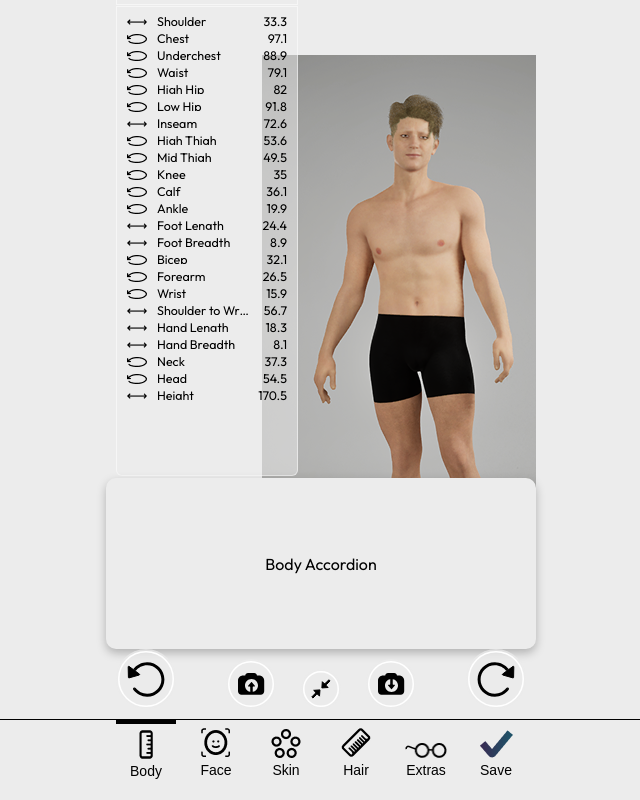
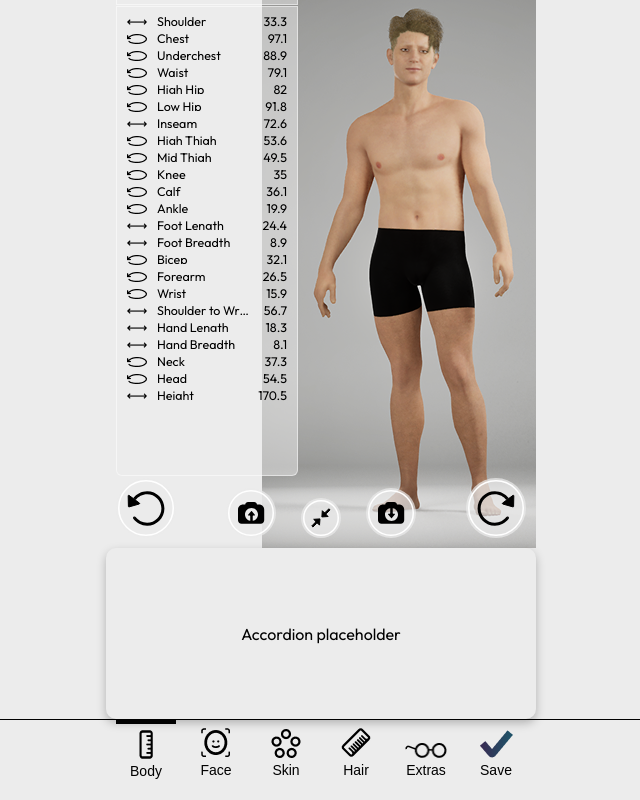
Before and after one commit to filipal/reagraph-vjezba, a React (Vite) app: page /unreal-measurements in a window 1280 px wide. Both pictures are taken after a click on the button "Body". Shown: the part 101-901 px from the top of the page, without its empty margins (319-959 px from the left). Built offline with nearby package versions, Linux system fonts and the light colour scheme.

Commit message:
vraćanje starog koda

```diff
--- a/src/pages/UnrealMeasurements.module.scss
+++ b/src/pages/UnrealMeasurements.module.scss
@@ -22,24 +22,23 @@
   height: 750px;
   position: relative;
   display: flex;
-  flex-direction: column;
   justify-content: center;
   align-items: center;
 }
 
-/* .bodySelected intentionally has no direct styles; see .bodySelected .avatarImage override below */
+.bodySelected {
+  height: 579px;
+  justify-content: flex-end; // Pomera sadržaj uz desnu marginu
+}
 
 .bodySelected .avatarImage {
   width: 274px; // Eksplicitna širina za Body mode
   height: 579px; // Eksplicitna visina za Body mode
-  flex: 0 0 auto; // sprječava rastezanje po flexu
-  align-self: flex-end; // pomak udesno unutar avatarSection
 }
 
 .avatarImage {
   width: 100%;
-  height: auto;
-  flex-grow: 1;
+  height: 100%;
   object-fit: contain;
 }
 
@@ -94,10 +93,6 @@
 }
 
 .accordion {
-  position: absolute;
-  left: 50%;
-  transform: translateX(-50%);
-  bottom: 70px; // točno iznad kontrolnih gumba (10px + 60px)
   width: 430px;
   height: 171px;
   background: #ececec;
@@ -107,7 +102,6 @@
   display: flex;
   align-items: center;
   justify-content: center;
-  z-index: 4; // ispod kontrola
 }
 
 .controlGroup {
@@ -119,7 +113,6 @@
   height: 60px;
   display: flex;
   align-items: flex-end;
-  z-index: 10; // iznad accordiona
 }
 
 .controlButton {
--- a/src/pages/UnrealMeasurements.tsx
+++ b/src/pages/UnrealMeasurements.tsx
@@ -19,7 +19,6 @@ import saveIcon from '../assets/save.png'
 import lengthIcon from '../assets/length.png'
 import girthIcon from '../assets/girth.png'
 import DataPanel from '../components/DataPanel/DataPanel'
-import FaceAccordion from '../components/FaceAccordion/FaceAccordion'
 import styles from './UnrealMeasurements.module.scss'
 
 interface ControlButton {
@@ -113,8 +112,7 @@ export default function UnrealMeasurements() {
         <div className={`${styles.avatarSection} ${selectedNav === 'Body' ? styles.bodySelected : ''}`}>
           <img src={avatarImage} alt="Avatar" className={styles.avatarImage} />
 
-          {selectedNav === 'Body' && (
-            <>
+          {selectedNav !== null && selectedNav === 'Body' && (
             <DataPanel title="Body Measurements (cm)">
               <div className={styles.measurementsList}>
                 {measurements.map((measurement, index) => (
@@ -128,14 +126,7 @@ export default function UnrealMeasurements() {
                 ))}
               </div>
             </DataPanel>
-              <BodyAccordion />
-            </>
           )}
-
-    {selectedNav === 'Face' && <FaceAccordion />}
-          {selectedNav === 'Skin' && <SkinAccordion />}
-          {selectedNav === 'Hair' && <HairAccordion />}
-          {selectedNav === 'Extras' && <ExtrasAccordion />}
 
           <div className={styles.controlGroup}>
             {controls.map(control => (
@@ -154,7 +145,7 @@ export default function UnrealMeasurements() {
           </div>
         </div>
 
-  {/* Face accordion is rendered inside avatarSection; no duplicate here */}
+        {selectedNav !== null && <div className={styles.accordion}>Accordion placeholder</div>}
       </div>
 
       <div className={styles.bottomSection}>
@@ -163,10 +154,9 @@ export default function UnrealMeasurements() {
             <button
               key={btn.key}
               className={`${styles.navButton} ${selectedNav === btn.key ? styles.active : ''}`}
-              onClick={() => {
+              onClick={() =>
                 setSelectedNav(prev => (prev === btn.key ? null : btn.key))
-                if (btn.key === 'Save') navigate('/unreal-try-on')
-              }}
+              }
               type="button"
             >
               <div className={styles.navIndicator} />
@@ -181,19 +171,3 @@ export default function UnrealMeasurements() {
     </div>
   )
 }
-
-function BodyAccordion() {
-  return <div className={styles.accordion}>Body Accordion</div>
-}
-
-function SkinAccordion() {
-  return <div className={styles.accordion}>Skin Accordion</div>
-}
-
-function HairAccordion() {
-  return <div className={styles.accordion}>Hair Accordion</div>
-}
-
-function ExtrasAccordion() {
-  return <div className={styles.accordion}>Extras Accordion</div>
-}
```
Lines whose indentation alone changed are shown as unchanged.
